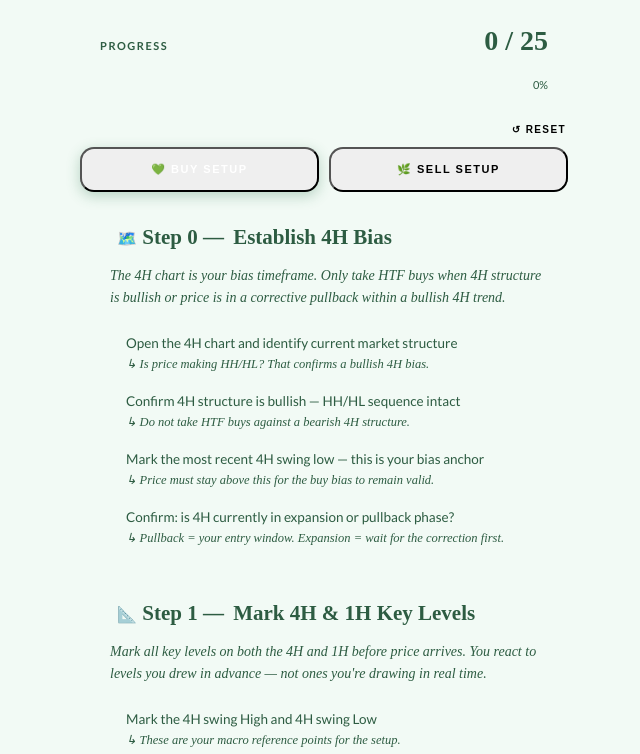
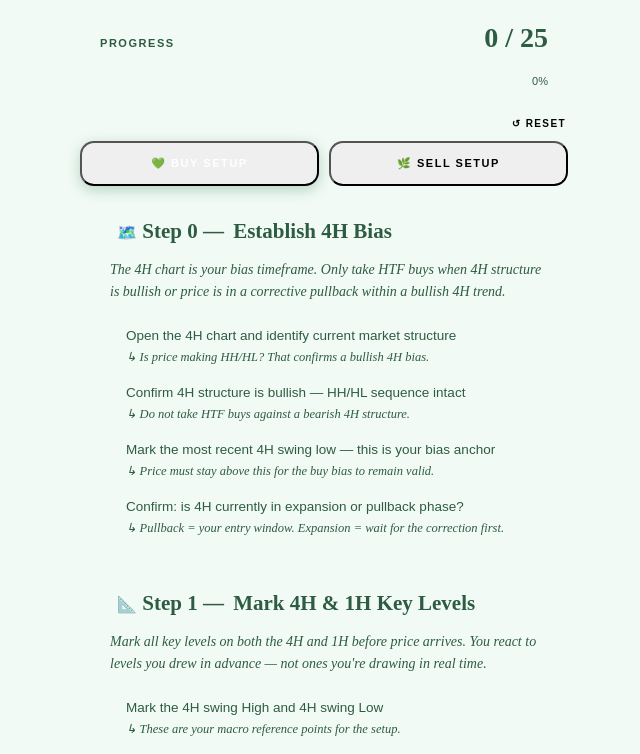
Before and after one commit to kingkd4/HTF-ICC-Checklist, a plain HTML site: page index.html in a window 1280 px wide. Shown: the part 327-1081 px from the top of the page, without its empty margins (316-956 px from the left). Drawn offline with Linux system fonts and the light colour scheme.

Commit message:
Update index.html

```diff
--- a/index.html
+++ b/index.html
@@ -36,7 +36,7 @@
   }
   * { box-sizing: border-box; margin: 0; padding: 0; }
   body {
-    font-family: 'Lato', sans-serif;
+    font-family: ‘Montserrat’, sans-serif;
     background: var(--green-frost);
     color: var(--text-body);
     min-height: 100vh;
```
